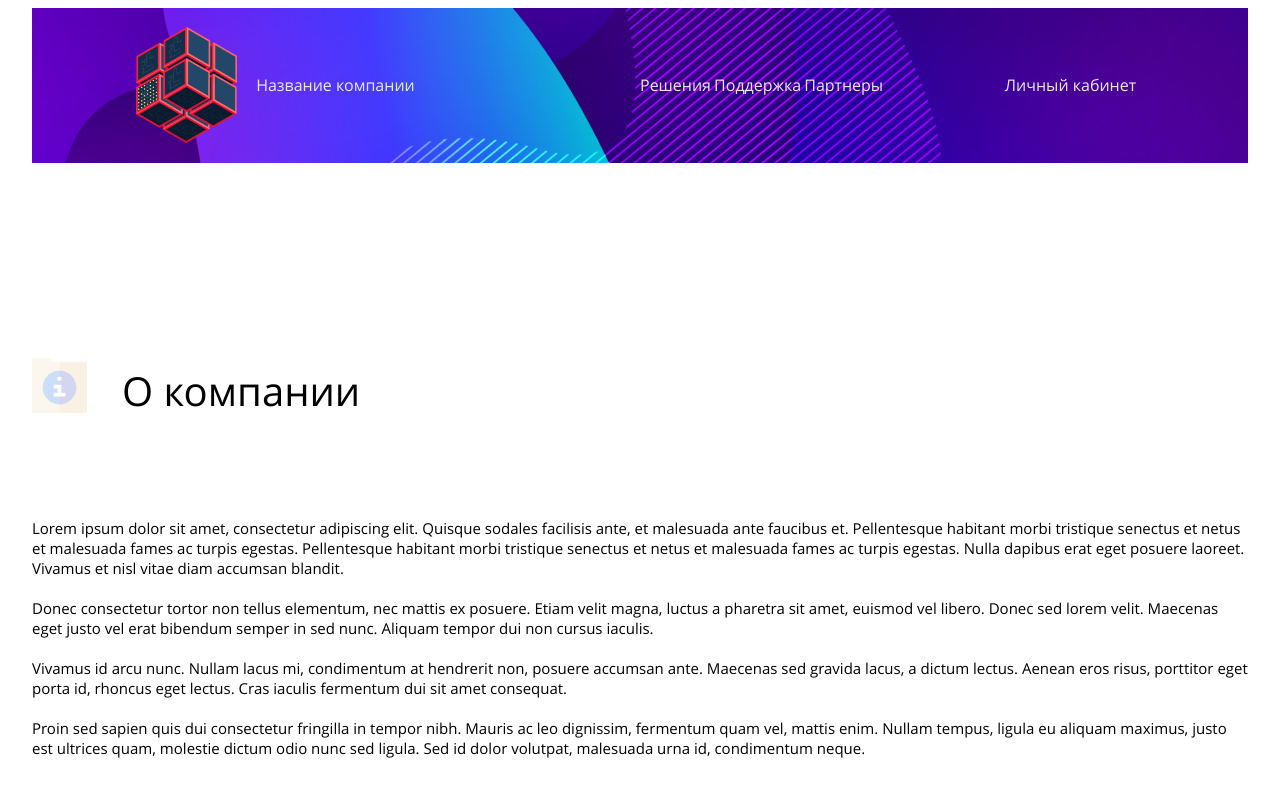
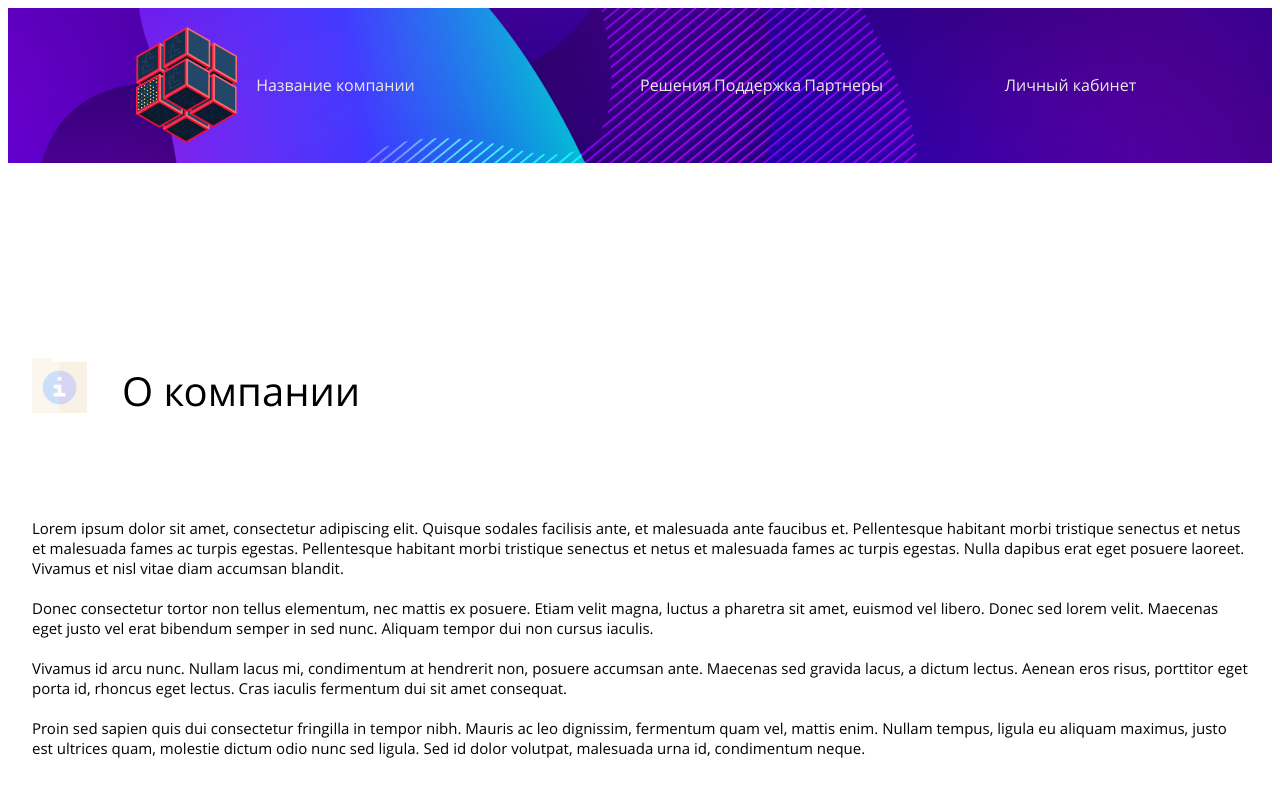
Before and after one commit to elinaa21/ib, a React (Create React App) app: page / in a window 1280 px wide. Shown: the top 800 px of the page. Built offline with nearby package versions, Linux system fonts and the light colour scheme; the HTML template or start-up script is replaced by a standard one.

Commit message:
Added correct containers

```diff
--- a/src/App.jsx
+++ b/src/App.jsx
@@ -17,9 +17,7 @@ function App() {
   return (
     <BrowserRouter>
       <Switch>
-        <StyledButton maxWidth="xl">
           <Route exact path="/" component={Main} className="pageContainer" />
-        </StyledButton>
       </Switch>
     </BrowserRouter>
   );
--- a/src/components/About/index.jsx
+++ b/src/components/About/index.jsx
@@ -1,11 +1,13 @@
 import React from 'react';
 
+import Container from '../Container';
 import './about.css';
 import icon from '../../img/about_icon.png';
 import serv from '../../img/about_serv.png';
 
 function About() {
   return (
+    <Container>
       <div className="about_main">
         <div className="about_header_all">
           <img className="about_img" src={icon} />
@@ -43,6 +45,8 @@ function About() {
         </div>
         <img className="about_pic" src={serv} />
       </div>
+      </Container>
+
   );
 }
 
--- /dev/null
+++ b/src/components/Container/index.jsx
@@ -0,0 +1,18 @@
+import React from 'react';
+import Container from '@material-ui/core/Container';
+import { withStyles } from '@material-ui/core/styles';
+
+
+const StyledContainer = withStyles({
+  maxWidthXl: {
+    maxWidth: 1600,
+  },
+})(Container);
+
+function IBContainer(props) {
+  return (
+    <StyledContainer maxWidth="xl" {...props} />
+  );
+}
+
+export default IBContainer;
--- a/src/components/Footer/index.css
+++ b/src/components/Footer/index.css
@@ -1,5 +1,4 @@
 footer {
-    background-color: white;
     width: 100%;
     display: flex;
     flex-direction: column;
--- a/src/components/Footer/index.jsx
+++ b/src/components/Footer/index.jsx
@@ -2,9 +2,12 @@ import React from 'react';
 import "./index.css";
 import LineF from '../../img/lineFooter.png';
 import EllipseFooter from '../../img/ellipseFooter.png';
+import Container from '../Container';
+
 
 function Footer (props) {
     return (
+        <Container>
         <footer>
             <div className="topFooter">
                 <div className = "firstFooter">
@@ -49,6 +52,8 @@ function Footer (props) {
             <div>Блог</div>
             </div>
         </footer>
+        </Container>
+
     )
 }
 
--- a/src/components/Header/index.css
+++ b/src/components/Header/index.css
@@ -1,5 +1,8 @@
+.container {
+    background-image: url(../../img/header.png);
+}
+
 header {
-    background-image: url(../../img/header.png);
     width: 100%;
     left: 0;
     top: 0;
@@ -28,6 +31,7 @@ header {
     display: flex;
     justify-content: space-between;
 }
+
 .rightHeader {
     width: 20%;
     display: flex;
--- a/src/components/Header/index.jsx
+++ b/src/components/Header/index.jsx
@@ -1,13 +1,15 @@
 import React from 'react';
-import "./index.css";
 import Logo from '../../img/logo.png';
+import Container from '../Container';
 
+import './index.css';
 
-function Header (props) {
+function Header() {
   return (
+    <Container className="container">
       <header>
         <div className="leftHeader">
-                  <img src={Logo} className="logo" alt="Logo"/>
+          <img src={Logo} className="logo" alt="Logo" />
           <div>Название компании</div>
         </div>
         <div className="centerHeader">
@@ -19,7 +21,8 @@ function Header (props) {
           <div>Личный кабинет</div>
         </div>
       </header>
-    )
+    </Container>
+  );
 }
 
 export default Header;
```
Lines whose indentation alone changed are shown as unchanged.
